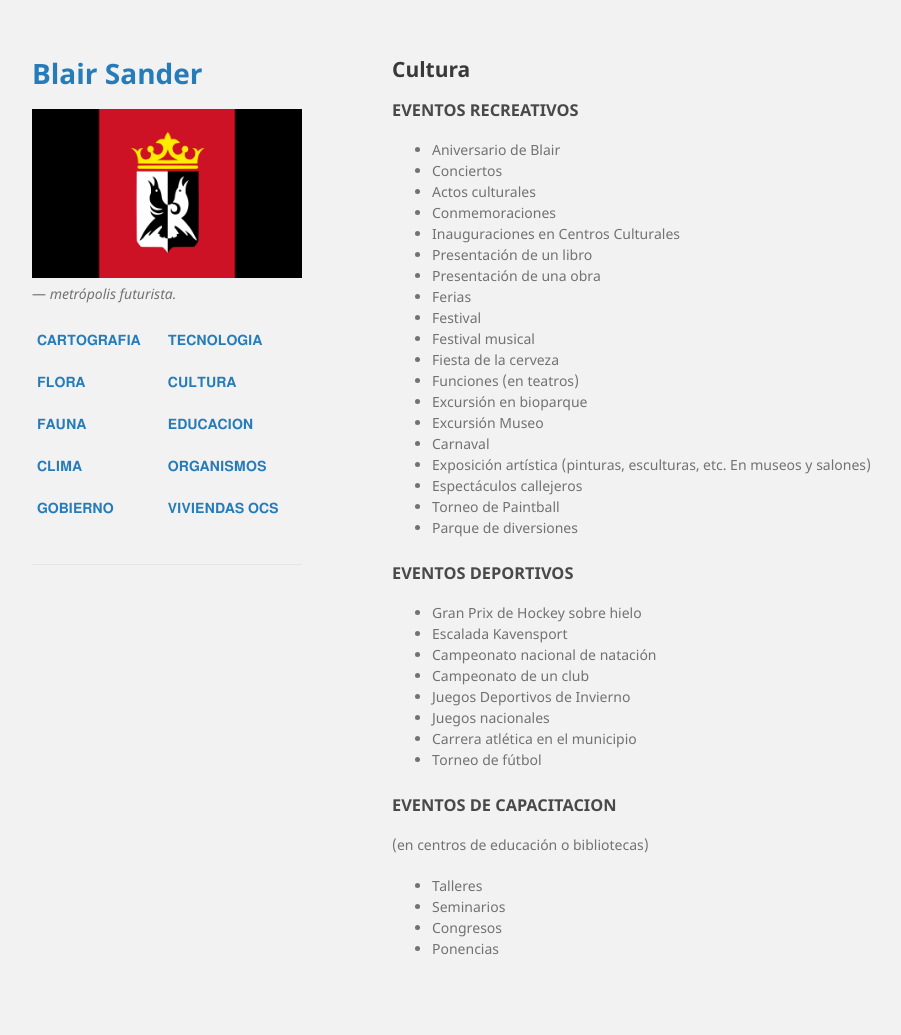
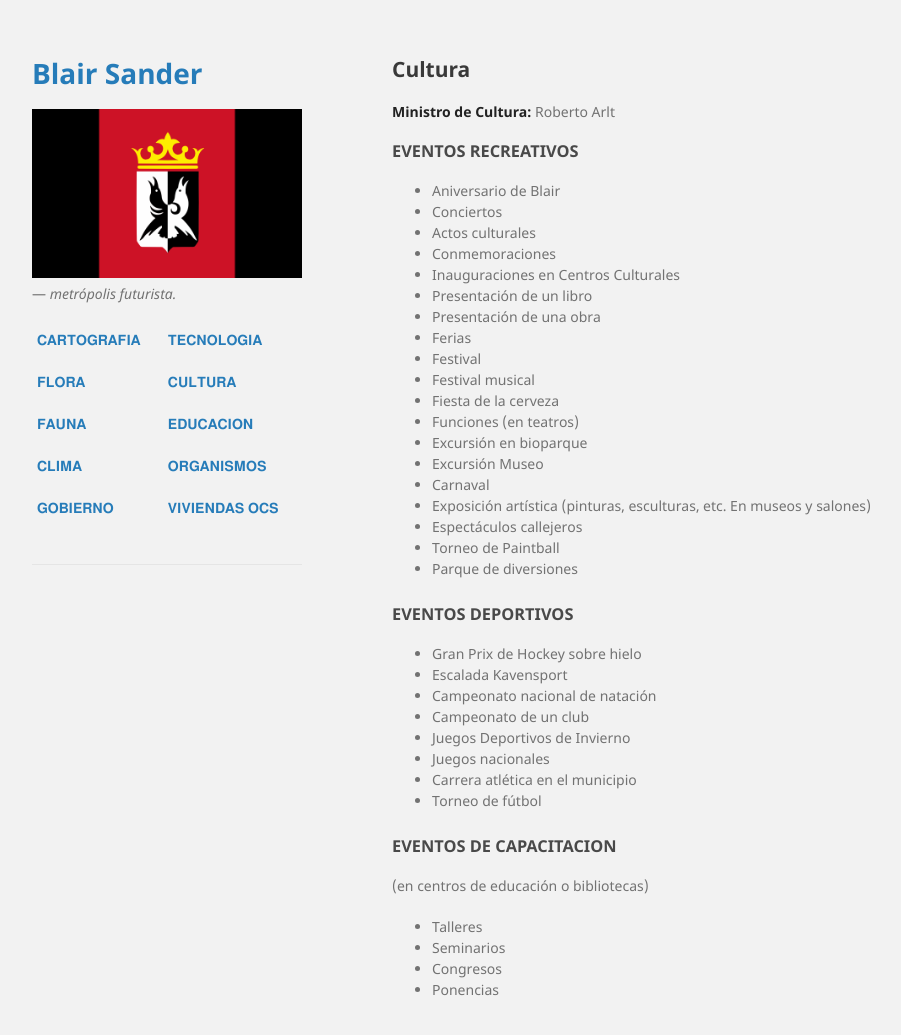
Before and after one commit to BlairSander/ciudad, a Jekyll site: the page built from cultura.md, in a window 1280 px wide and 1055 px high. Shown: the top 1035 px of the window, without its empty margins (178-1079 px from the left). Built offline with Jekyll 4.4.1, drawn with Linux system fonts in a browser that asks for light colours.

Commit message:
Update cultura.md

```diff
--- a/cultura.md
+++ b/cultura.md
@@ -3,6 +3,9 @@ layout: default
 ---
 
 <h2>Cultura</h2>
+
+**Ministro de Cultura:** Roberto Arlt
+
 <h3> EVENTOS RECREATIVOS</h3>
 
 - Aniversario de Blair
```
